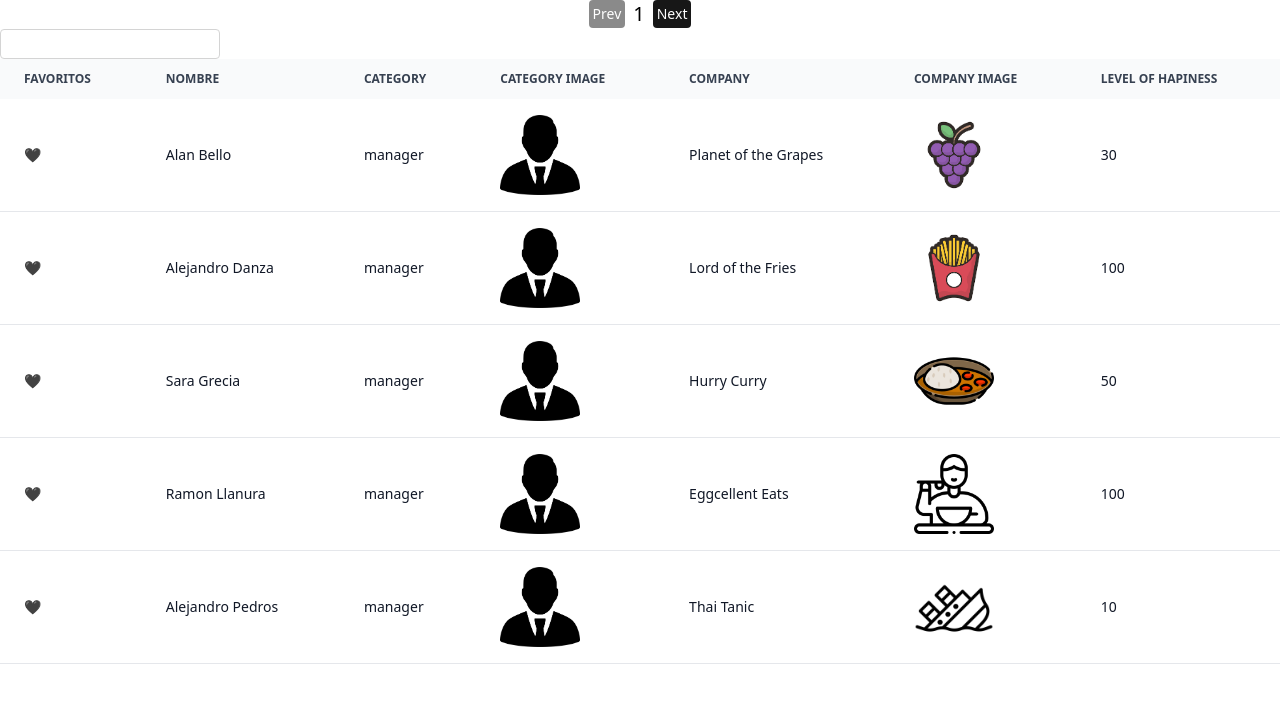
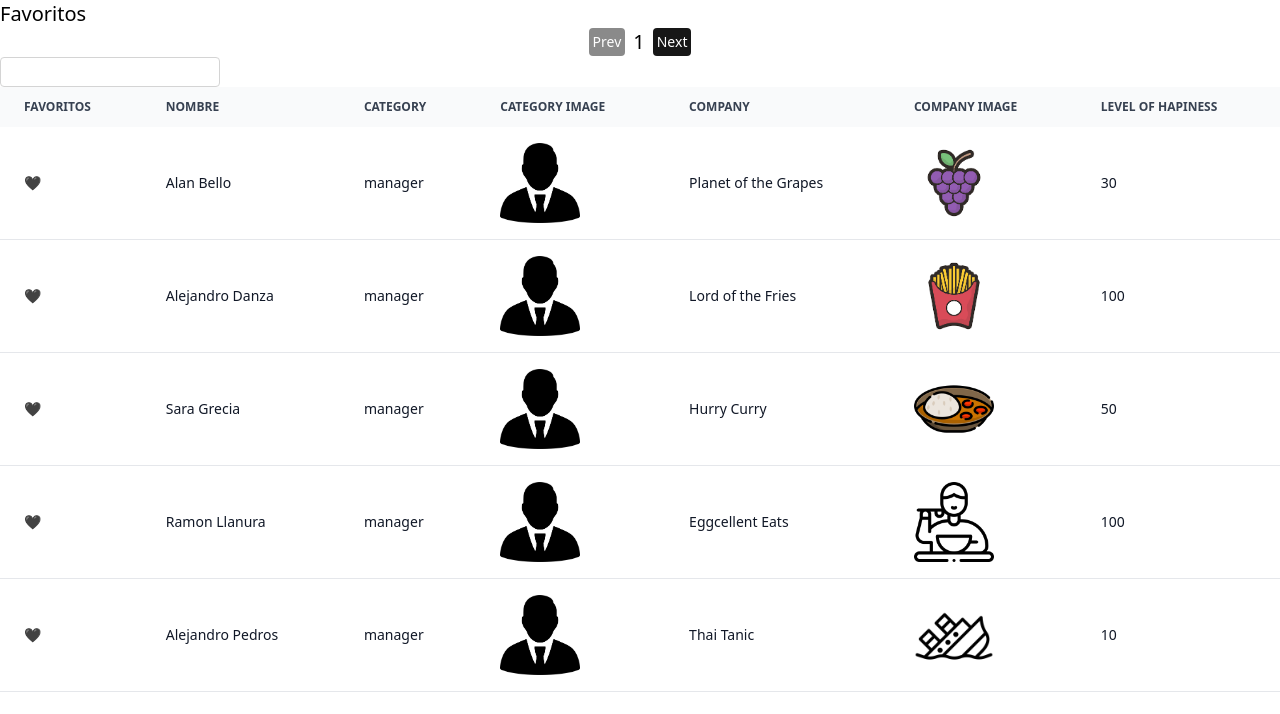
Before and after one commit to CamiloEMP/technical-tests, a React (Vite) app in the folder ehtt/: page / in a window 1280 px wide. Shown: the top 714 px of the page. Built offline with nearby package versions, Linux system fonts and the light colour scheme.

Commit message:
Adding modal fav users

```diff
--- a/ehtt/src/App.tsx
+++ b/ehtt/src/App.tsx
@@ -1,20 +1,24 @@
-import { ListUsers } from '@/User/components/ListUsers'
-import { useUsers } from '@/User/hooks/useUsers'
+import { useState } from 'react'
 
-import { SearcherItems } from './components/SearcherItems'
-import { ButtonPagination } from './components/ButtonPagination'
+import { Modal } from './components/Modal'
+import { UserSection } from './User/UserSection'
 
 function App() {
-  const { users, fetchNext, fetchPrevious, page, loading, updateFavorite, onSearch, search } =
-    useUsers()
+  const [favModal, setFavModal] = useState(false)
+
+  const handleFavModal = () => {
+    setFavModal(!favModal)
+  }
 
   return (
     <div className="text-xl">
-      <section className="max-w-screen-xl mx-auto">
-        <ButtonPagination isLoading={loading} next={fetchNext} page={page} prev={fetchPrevious} />
-        <SearcherItems search={search} onSearch={onSearch} />
-        {loading ? <p>Loading...</p> : <ListUsers updateFavorite={updateFavorite} users={users} />}
-      </section>
+      <button type="button" onClick={handleFavModal}>
+        Favoritos
+      </button>
+      <UserSection />
+      <Modal isOpen={favModal} onClose={handleFavModal}>
+        <span>holaaa</span>
+      </Modal>
     </div>
   )
 }
--- /dev/null
+++ b/ehtt/src/User/UserSection.tsx
@@ -0,0 +1,18 @@
+import { ButtonPagination } from '@/components/ButtonPagination'
+import { SearcherItems } from '@/components/SearcherItems'
+
+import { ListUsers } from './components/ListUsers'
+import { useUsers } from './hooks/useUsers'
+
+export function UserSection() {
+  const { users, fetchNext, fetchPrevious, page, loading, updateFavorite, onSearch, search } =
+    useUsers()
+
+  return (
+    <section className="max-w-screen-xl mx-auto">
+      <ButtonPagination isLoading={loading} next={fetchNext} page={page} prev={fetchPrevious} />
+      <SearcherItems search={search} onSearch={onSearch} />
+      {loading ? <p>Loading...</p> : <ListUsers updateFavorite={updateFavorite} users={users} />}
+    </section>
+  )
+}
--- /dev/null
+++ b/ehtt/src/components/Modal.tsx
@@ -0,0 +1,22 @@
+interface ModalProps {
+  isOpen: boolean
+  onClose: () => void
+  children: React.ReactNode
+}
+
+export function Modal({ isOpen, onClose, children }: ModalProps) {
+  return (
+    <>
+      {isOpen ? (
+        <div className="fixed inset-0 z-50 flex items-center justify-center min-h-screen overflow-hidden bg-black/60">
+          <div className="relative p-6 bg-white rounded">
+            <button className="absolute text-sm top-2 right-2" type="button" onClick={onClose}>
+              Close
+            </button>
+            {children}
+          </div>
+        </div>
+      ) : null}
+    </>
+  )
+}
```
